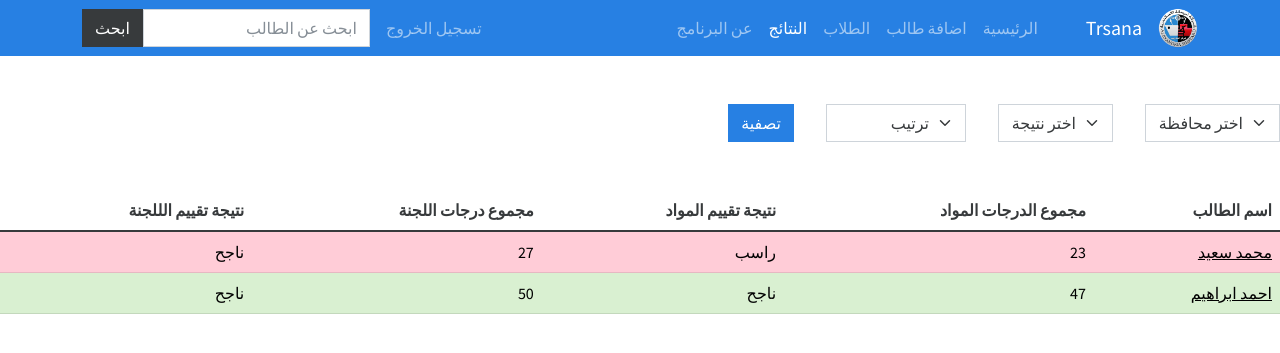
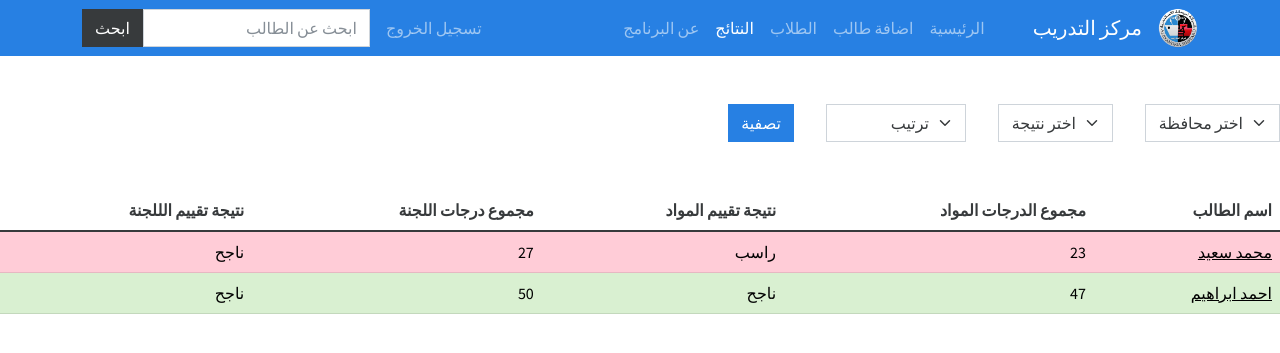
Before and after one commit to AhmedSaied94/trsana-applications-managment, a Django app: page /results/ in a window 1280 px wide. Shown: the top 353 px of the page. Run offline with Django 4.2, Linux system fonts and the light colour scheme; a user stored in the database is signed in; data comes from the database, SQL or seed files in the repository; some libraries are stand-ins or nearby versions.

```diff
--- a/templates/base/main.html
+++ b/templates/base/main.html
@@ -15,7 +15,7 @@
       <nav class="navbar navbar-expand-lg navbar-dark bg-primary">
         <div class="container">
           <img src="http://34.221.193.108/media/logo.png" style='width:40px;' alt="trsana_logo">
-          <a class="navbar-brand" href="/">Trsana</a>
+          <a class="navbar-brand" href="/">مركز التدريب</a>
           <button
             class="navbar-toggler"
             type="button"
```
